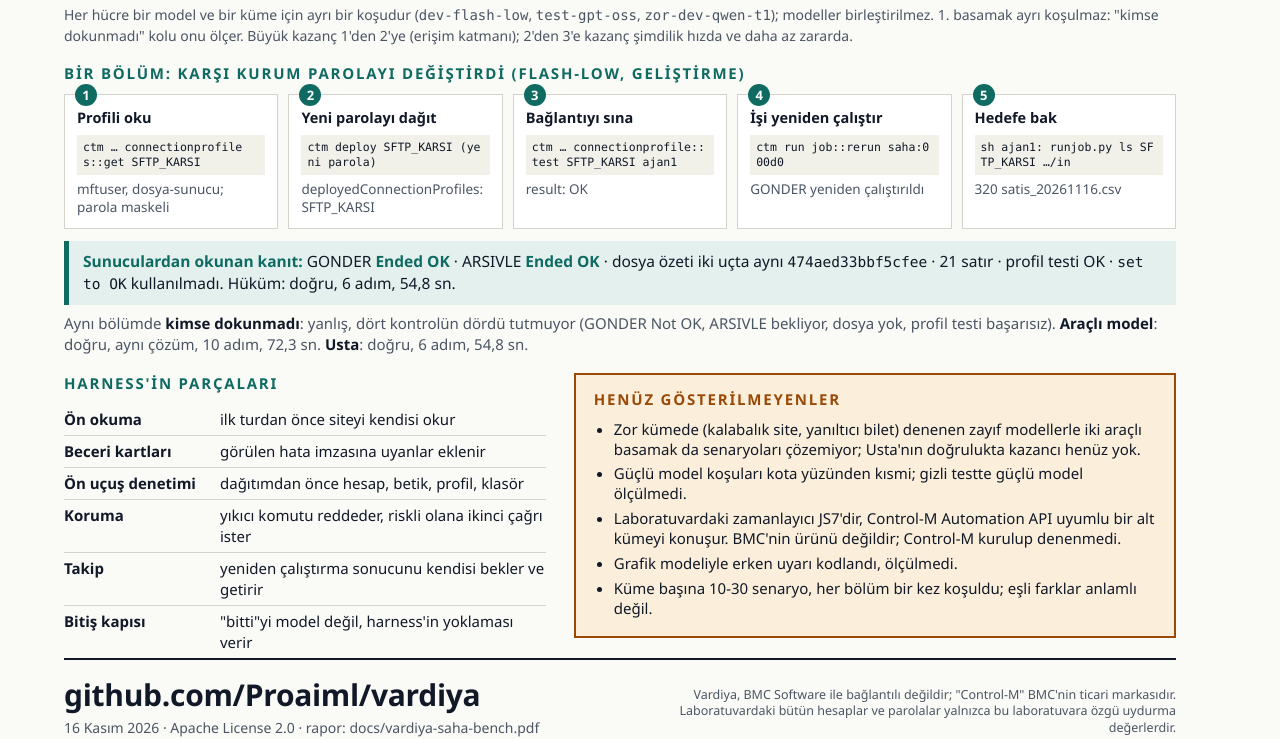
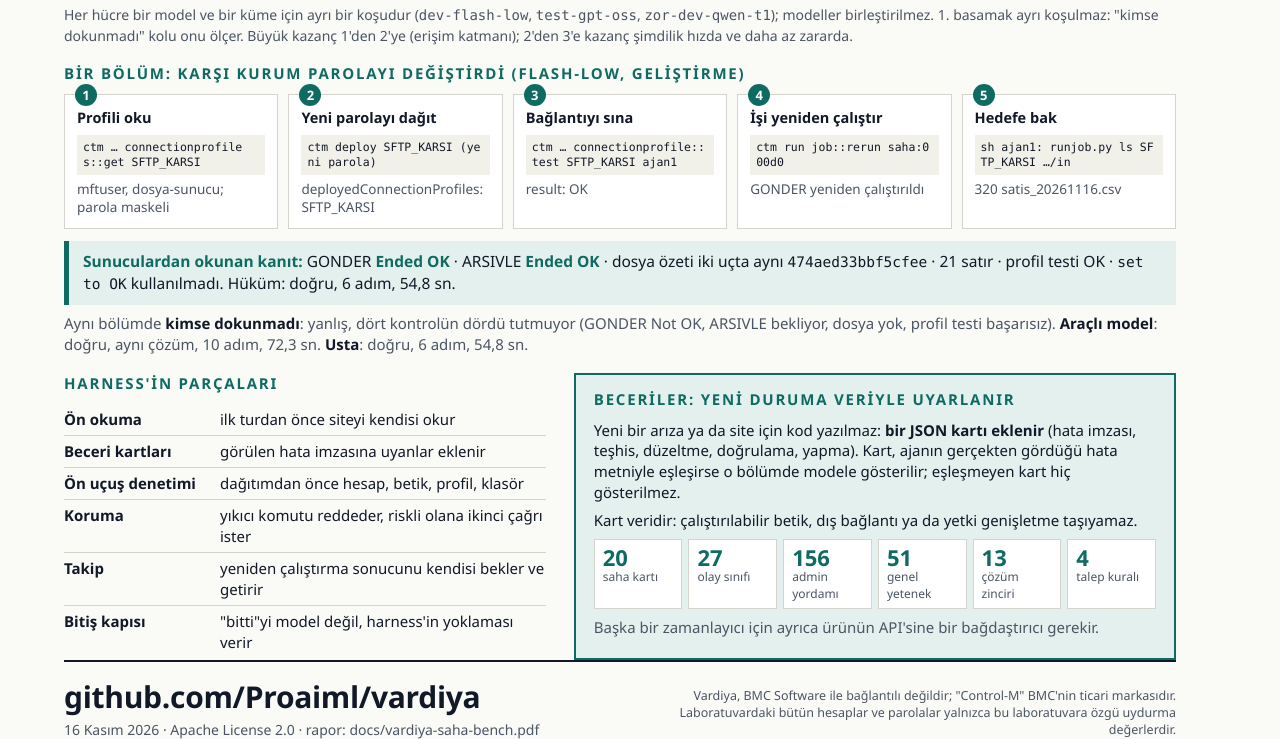
Before and after one commit to Proaiml/vardiya, a plain HTML site: page docs/afis/vardiya-afis.html in a window 1280 px wide. Shown: the part 1020-1759 px from the top of the page. Drawn offline with Linux system fonts and the light colour scheme.

Commit message:
Afiş: gösterilmeyenler kutusu kalktı, beceriler paneli (gerçek sayılar) eklendi
Co-Authored-By: Claude Sonnet 5.5 <noreply@anthropic.com>

```diff
--- a/docs/afis/vardiya-afis.html
+++ b/docs/afis/vardiya-afis.html
@@ -84,6 +84,13 @@
   .not ul { margin: 0; padding-left: 20px; }
   .not li { font-size: 15px; margin-bottom: 5px; line-height: 1.33; }
 
+  .skills { margin-top: 10px; border-left: 5px solid var(--teal); background: var(--teal-soft); padding: 8px 12px; font-size: 14px; line-height: 1.35; }
+  .skills b { color: var(--teal); }
+  .skillbox { border: 2px solid var(--teal); background: var(--teal-soft); padding: 14px 18px 12px; }
+  .skillbox p { font-size: 15px; margin: 0 0 8px; line-height: 1.38; }
+  .counts { display: grid; grid-template-columns: repeat(6, 1fr); gap: 6px; margin-top: 8px; }
+  .counts div { background: #fff; border: 1px solid var(--line); padding: 5px 8px; font-size: 12px; color: var(--muted); }
+  .counts b { display: block; font-size: 22px; line-height: 1.1; color: var(--teal); }
   footer { margin-top: auto; border-top: 2px solid var(--ink); padding-top: 14px; display: flex; justify-content: space-between; align-items: flex-end; gap: 24px; }
   .repo { font-size: 30px; font-weight: 800; letter-spacing: -.01em; }
   .repo small { display: block; font-size: 14px; font-weight: 400; color: var(--muted); letter-spacing: 0; margin-top: 2px; }
@@ -213,15 +220,14 @@
         <li><b>Bitiş kapısı</b>"bitti"yi model değil, harness'in yoklaması verir</li>
       </ul>
     </div>
-    <div class="not">
-      <h2>Henüz gösterilmeyenler</h2>
-      <ul>
-        <li>Zor kümede (kalabalık site, yanıltıcı bilet) denenen zayıf modellerle iki araçlı basamak da senaryoları çözemiyor; Usta'nın doğrulukta kazancı henüz yok.</li>
-        <li>Güçlü model koşuları kota yüzünden kısmi; gizli testte güçlü model ölçülmedi.</li>
-        <li>Laboratuvardaki zamanlayıcı JS7'dir, Control-M Automation API uyumlu bir alt kümeyi konuşur. BMC'nin ürünü değildir; Control-M kurulup denenmedi.</li>
-        <li>Grafik modeliyle erken uyarı kodlandı, ölçülmedi.</li>
-        <li>Küme başına 10-30 senaryo, her bölüm bir kez koşuldu; eşli farklar anlamlı değil.</li>
-      </ul>
+    <div class="skillbox">
+      <h2>Beceriler: yeni duruma veriyle uyarlanır</h2>
+      <p>Yeni bir arıza ya da site için kod yazılmaz: <b>bir JSON kartı eklenir</b> (hata imzası, teşhis, düzeltme, doğrulama, yapma). Kart, ajanın gerçekten gördüğü hata metniyle eşleşirse o bölümde modele gösterilir; eşleşmeyen kart hiç gösterilmez.</p>
+      <p>Kart veridir: çalıştırılabilir betik, dış bağlantı ya da yetki genişletme taşıyamaz.</p>
+      <div class="counts">
+        <div><b>20</b>saha kartı</div><div><b>27</b>olay sınıfı</div><div><b>156</b>admin yordamı</div><div><b>51</b>genel yetenek</div><div><b>13</b>çözüm zinciri</div><div><b>4</b>talep kuralı</div>
+      </div>
+      <p class="note" style="margin-top:8px">Başka bir zamanlayıcı için ayrıca ürünün API'sine bir bağdaştırıcı gerekir.</p>
     </div>
   </section>
 
```
Also changed, not shown: docs/afis/vardiya-afis.png, 1 other file.
